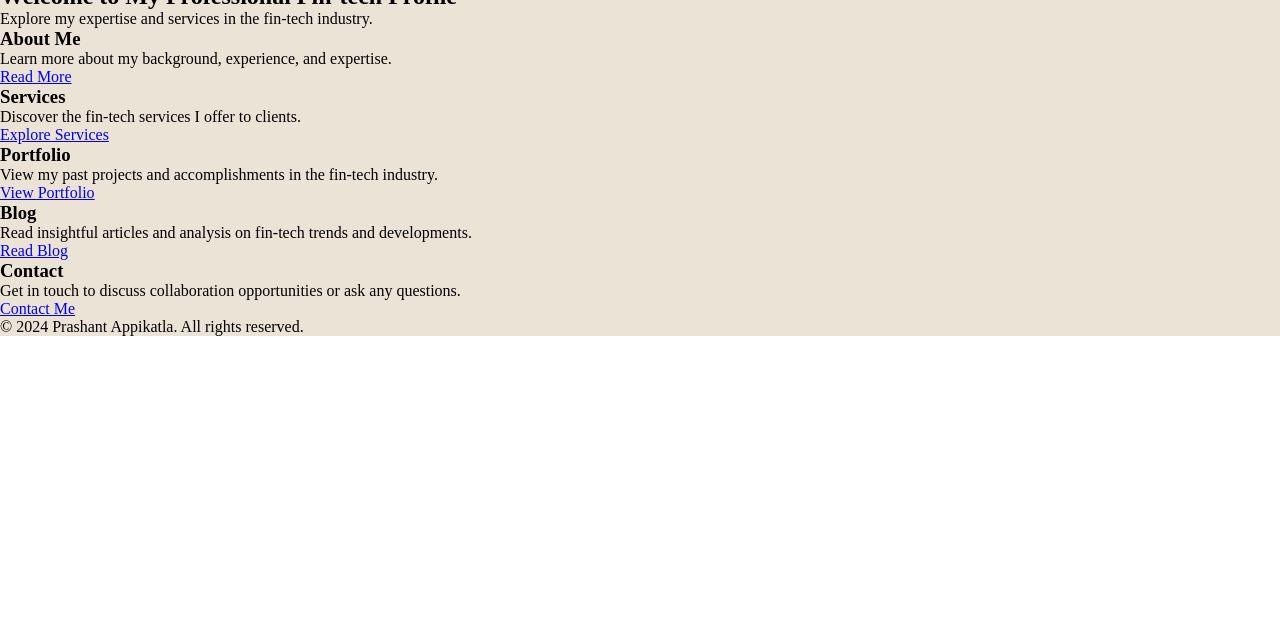
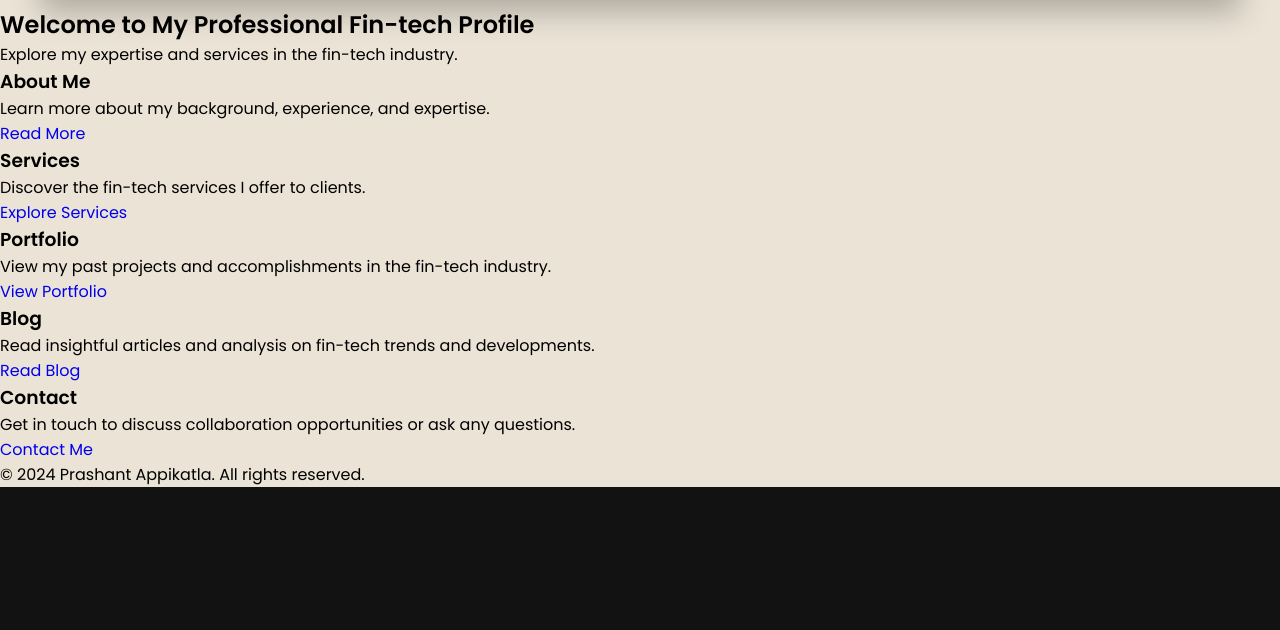
Before and after one commit to prashantappikatla/prashantappikatla, a plain HTML site: page index.html in a window 1280 px wide. Shown: the part 170-800 px from the top of the page. Drawn offline with Linux system fonts and the light colour scheme.

Commit message:
updated css

```diff
--- a/assets/css/style.css
+++ b/assets/css/style.css
@@ -1,3 +1,146 @@
+/*-----------------------------------*\
+  #CUSTOM PROPERTY
+\*-----------------------------------*/
+
+:root {
+
+    /**
+     * colors
+     */
+
+    /* gradient */
+
+    --bg-gradient-onyx: linear-gradient(
+      to bottom right,
+      hsl(240, 1%, 25%) 3%,
+      hsl(0, 0%, 19%) 97%
+    );
+    --bg-gradient-jet: linear-gradient(
+      to bottom right,
+      hsla(240, 1%, 18%, 0.251) 0%,
+      hsla(240, 2%, 11%, 0) 100%
+    ), hsl(240, 2%, 13%);
+    --bg-gradient-yellow-1: linear-gradient(
+      to bottom right,
+      hsl(45, 100%, 71%) 0%,
+      hsla(36, 100%, 69%, 0) 50%
+    );
+    --bg-gradient-yellow-2: linear-gradient(
+      135deg,
+      hsla(45, 100%, 71%, 0.251) 0%,
+      hsla(35, 100%, 68%, 0) 59.86%
+    ), hsl(240, 2%, 13%);
+    --border-gradient-onyx: linear-gradient(
+      to bottom right,
+      hsl(0, 0%, 25%) 0%,
+      hsla(0, 0%, 25%, 0) 50%
+    );
+    --text-gradient-yellow: linear-gradient(
+      to right,
+      hsl(45, 100%, 72%),
+      hsl(35, 100%, 68%)
+    );
+
+    /* solid */
+
+    --jet: hsl(0, 0%, 22%);
+    --onyx: hsl(240, 1%, 17%);
+    --eerie-black-1: hsl(240, 2%, 13%);
+    --eerie-black-2: hsl(240, 2%, 12%);
+    --smoky-black: hsl(0, 0%, 7%);
+    --white-1: hsl(0, 0%, 100%);
+    --white-2: hsl(0, 0%, 98%);
+    --orange-yellow-crayola: hsl(45, 100%, 72%);
+    --vegas-gold: hsl(45, 54%, 58%);
+    --light-gray: hsl(0, 0%, 84%);
+    --light-gray-70: hsla(0, 0%, 84%, 0.7);
+    --bittersweet-shimmer: hsl(0, 43%, 51%);
+
+    /**
+     * typography
+     */
+
+    /* font-family */
+    --ff-poppins: 'Poppins', sans-serif;
+
+    /* font-size */
+    --fs-1: 24px;
+    --fs-2: 18px;
+    --fs-3: 17px;
+    --fs-4: 16px;
+    --fs-5: 15px;
+    --fs-6: 14px;
+    --fs-7: 13px;
+    --fs-8: 11px;
+
+    /* font-weight */
+    --fw-300: 300;
+    --fw-400: 400;
+    --fw-500: 500;
+    --fw-600: 600;
+
+    /**
+     * shadow
+     */
+
+    --shadow-1: -4px 8px 24px hsla(0, 0%, 0%, 0.25);
+    --shadow-2: 0 16px 30px hsla(0, 0%, 0%, 0.25);
+    --shadow-3: 0 16px 40px hsla(0, 0%, 0%, 0.25);
+    --shadow-4: 0 25px 50px hsla(0, 0%, 0%, 0.15);
+    --shadow-5: 0 24px 80px hsla(0, 0%, 0%, 0.25);
+
+    /**
+     * transition
+     */
+
+    --transition-1: 0.25s ease;
+    --transition-2: 0.5s ease-in-out;
+
+  }
+
+/*-----------------------------------*\
+  #RESET
+\*-----------------------------------*/
+
+*, *::before, *::after {
+    margin: 0;
+    padding: 0;
+    box-sizing: border-box;
+  }
+
+  a { text-decoration: none; }
+
+  li { list-style: none; }
+
+  img, ion-icon, a, button, time, span { display: block; }
+
+  button {
+    font: inherit;
+    background: none;
+    border: none;
+    text-align: left;
+    cursor: pointer;
+  }
+
+  input, textarea {
+    display: block;
+    width: 100%;
+    background: none;
+    font: inherit;
+  }
+
+  ::selection {
+    background: var(--orange-yellow-crayola);
+    color: var(--smoky-black);
+  }
+
+  :focus { outline-color: var(--orange-yellow-crayola); }
+
+  html { font-family: var(--ff-poppins); }
+
+  body { background: var(--smoky-black); }
+
+
 /* Reset default margin and padding */
 * {
     margin: 0;
@@ -49,7 +192,6 @@
     width: 100%;
     background: #EBE3D6;
     backdrop-filter: blur(10px);
-    border: 1px solid var(--jet);
     border-radius: 12px 12px 0 0;
     box-shadow: var(--shadow-2);
     z-index: 5;
@@ -80,7 +222,7 @@
     border-radius: 15px;
     background-color: #505050;
     color: #F39361;
-    font-size: var(--fs-8);
+    font-size: var(--fs-4);
     padding: 20px 7px;
     margin: 5px;
   }
--- a/index.html
+++ b/index.html
@@ -6,6 +6,12 @@
     <title>Prashant Appikatla</title>
     <link rel="stylesheet" href="assets/css/style.css">
 </head>
+
+ <!--- google font link -->
+  <link rel="preconnect" href="https://fonts.googleapis.com">
+  <link rel="preconnect" href="https://fonts.gstatic.com" crossorigin>
+  <link href="https://fonts.googleapis.com/css2?family=Poppins:wght@300;400;500;600&display=swap" rel="stylesheet">
+
 <body>
     <!-- Horizontal Header -->
     <header class="horizontal-header">
```
